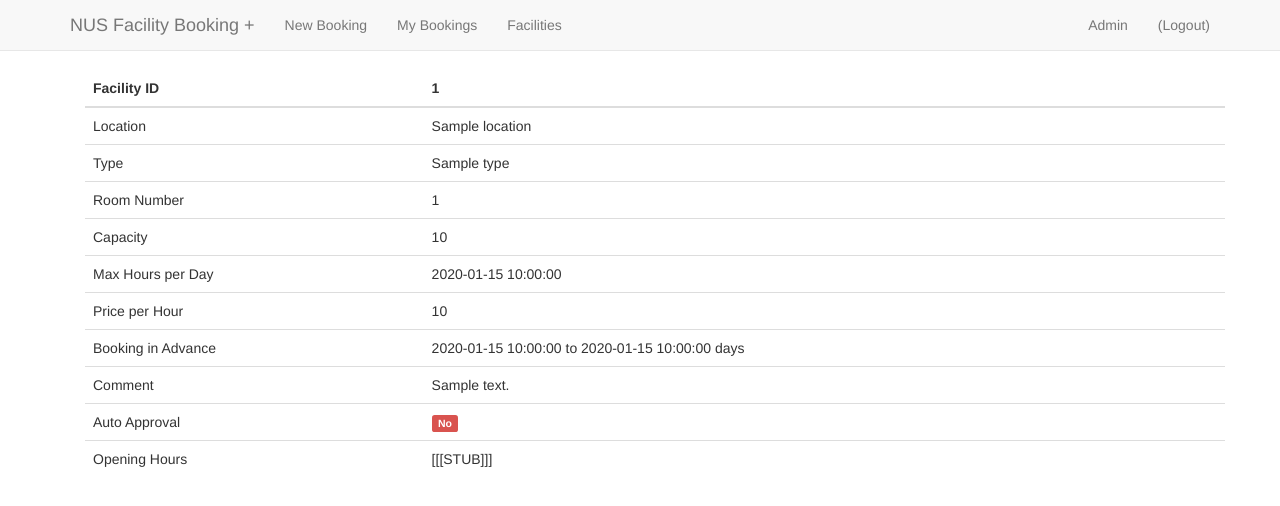
After one commit to CNA-Bld/cs2102-booking-system, a Python web app: template templates/user_facility_details.html in a window 1280 px wide. The commit adds this page. Shown: the top 506 px of the page. Run offline with Jinja, Linux system fonts and the light colour scheme; the template is opened without the code that fills it: most values are stand-ins (such as "Sample title", 1, 10 or a date in 2020); some libraries are stand-ins or nearby versions.

Commit message:
加 user 的 facility details 以及在 facility list 里加是否 auto approval

```diff
--- /dev/null
+++ b/templates/user_facility_details.html
@@ -0,0 +1,66 @@
+{% extends "base.html" %}
+
+{% block main_body %}
+
+    <div class="container" role="main">
+        <div class="container" role="main">
+            <table class="table table-hover">
+                <thead>
+                <tr>
+                    <th>Facility ID</th>
+                    <th>{{ facility.id }}</th>
+                </tr>
+                </thead>
+                <tbody>
+                <tr>
+                    <td>Location</td>
+                    <td>{{ facility.location }}</td>
+                </tr>
+                <tr>
+                    <td>Type</td>
+                    <td>{{ facility.type }}</td>
+                </tr>
+                <tr>
+                    <td>Room Number</td>
+                    <td>{{ facility.room_number }}</td>
+                </tr>
+                <tr>
+                    <td>Capacity</td>
+                    <td>{{ facility.capacity }}</td>
+                </tr>
+                <tr>
+                    <td>Max Hours per Day</td>
+                    <td>{{ facility.max_time_per_day }}</td>
+                </tr>
+                <tr>
+                    <td>Price per Hour</td>
+                    <td>{{ facility.price_per_hr }}</td>
+                </tr>
+                <tr>
+                    <td>Booking in Advance</td>
+                    <td>{{ facility.min_adv_time }} to {{ facility.max_adv_time }} days</td>
+                </tr>
+                <tr>
+                    <td>Comment</td>
+                    <td>{{ facility.comment }}</td>
+                </tr>
+                <tr>
+                    <td>Auto Approval</td>
+                    <td>
+                        {% if facility.is_auto_approval %}
+                            <span class="label label-success">Yes</span>
+                        {% else %}
+                            <span class="label label-danger">No</span>
+                        {% endif %}
+                    </td>
+                </tr>
+                <tr>
+                    <td>Opening Hours</td>
+                    <td>[[[STUB]]]</td>
+                </tr>
+                </tbody>
+            </table>
+        </div>
+    </div>
+
+{% endblock %}
```
Also changed, not shown: main.py (+19 -0 lines), templates/shared_facility_list.html (+8 -0 lines).
